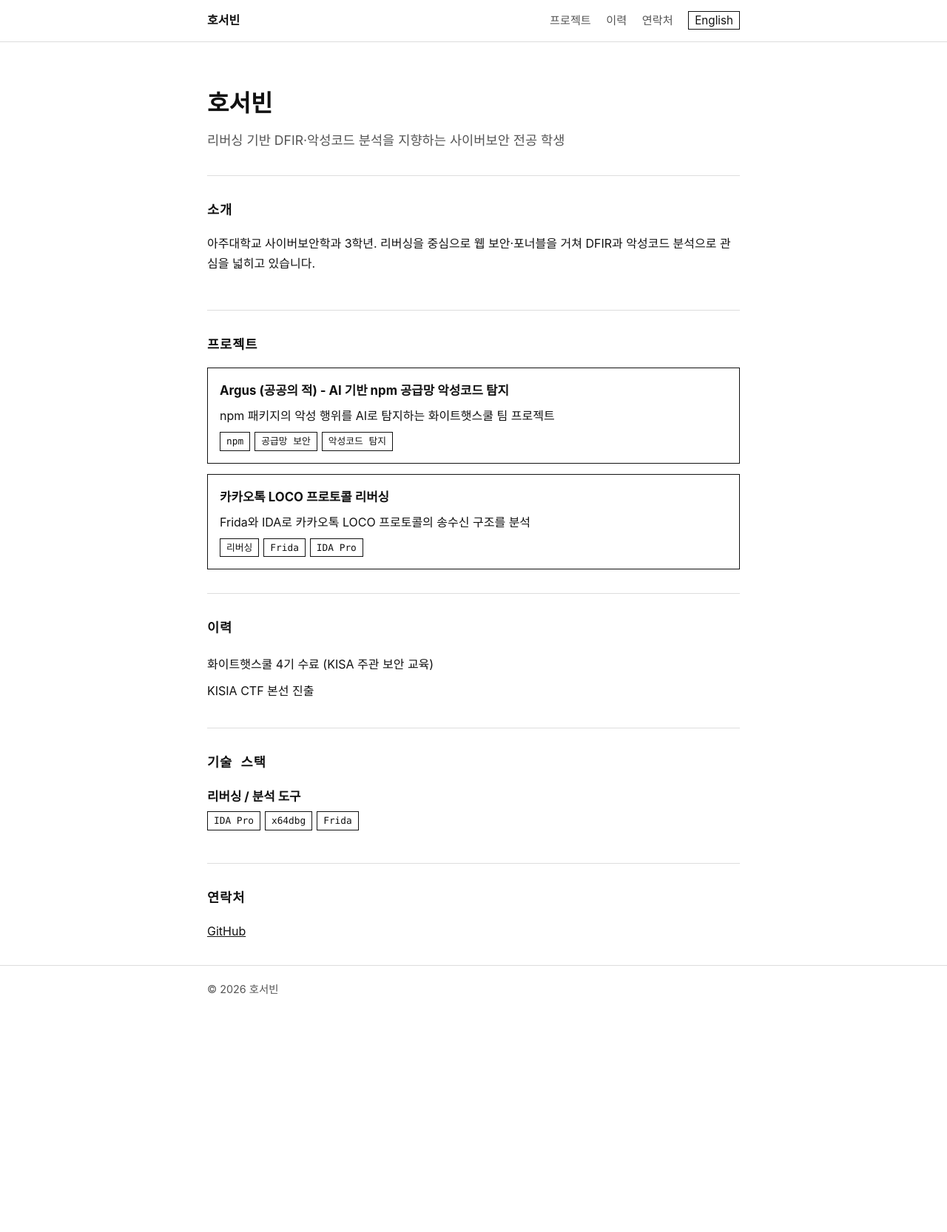
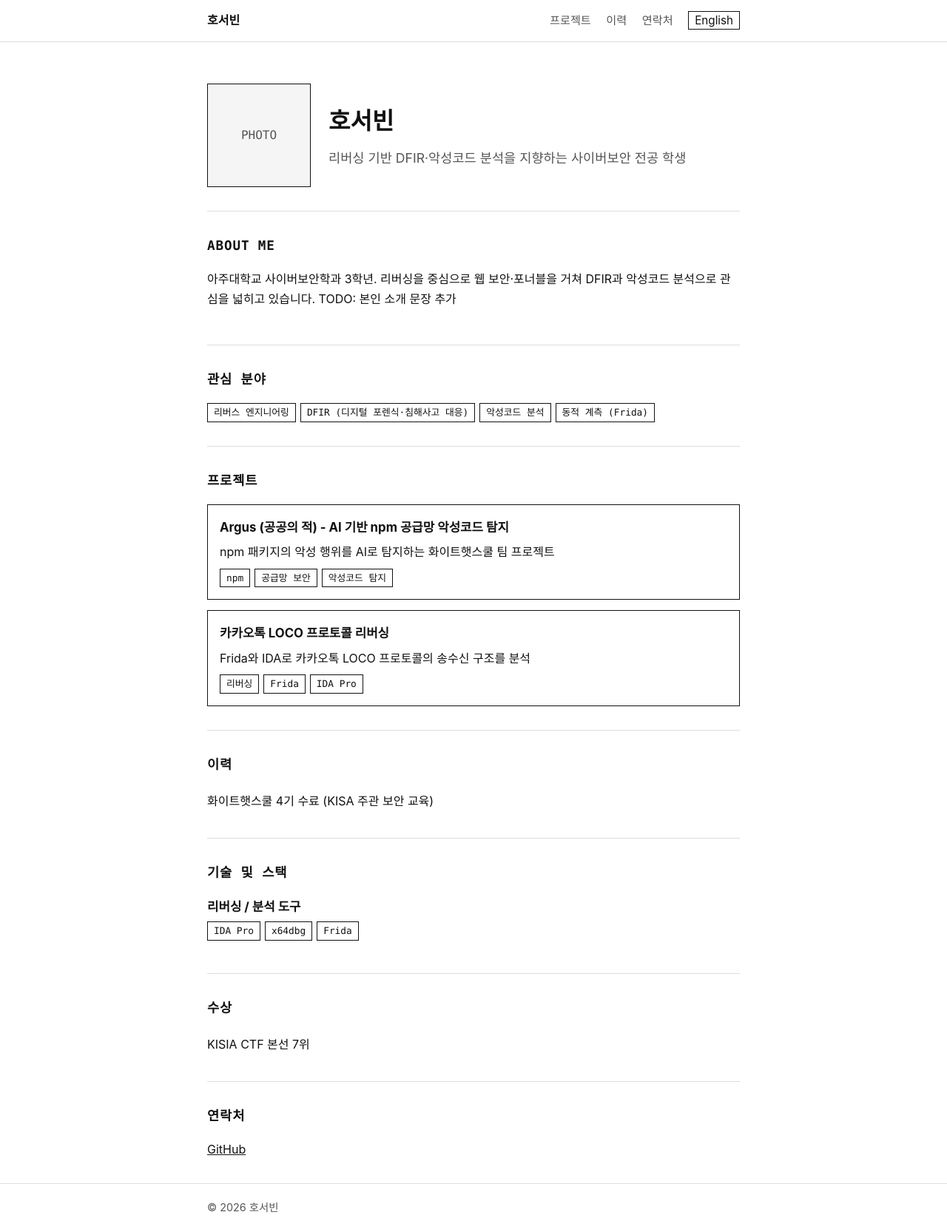
Before and after one commit to biniyapp/biniyapp.github.io, a Jekyll site: the page built from index.html, in a window 1280 px wide. Shown: the whole page at 74% size. Built offline with Jekyll 4.4.1, drawn with Linux system fonts in a browser that asks for light colours; before the commit the page ends 1371 px from its top, so only the background shows below that.

Commit message:
프로필 사진 자리, 관심 분야, 기술 및 스택, 수상 섹션 추가
Co-Authored-By: Claude Sonnet 5.5 <noreply@anthropic.com>
Claude-Session: https://claude.ai/code/session_01DUwXML3xXfC8NqrmcXPrfE

```diff
--- /dev/null
+++ b/_data/awards.yml
@@ -0,0 +1,5 @@
+# 수상 내역
+# TODO: period(연도)를 실제 값으로 채우기
+- period: ""
+  ko: "KISIA CTF 본선 7위"
+  en: "7th place, KISIA CTF finals"
--- a/_data/history.yml
+++ b/_data/history.yml
@@ -1,8 +1,6 @@
 # 이력 목록 (위에서부터 순서대로 표시됨)
 # TODO: period(기간)를 실제 값으로 채우기
+# 수상 내역은 awards.yml 에 따로 관리
 - period: ""
   ko: "화이트햇스쿨 4기 수료 (KISA 주관 보안 교육)"
   en: "Completed White Hat School 4th cohort (KISA security training)"
-- period: ""
-  ko: "KISIA CTF 본선 진출"
-  en: "Qualified for the KISIA CTF finals"
--- a/_data/i18n.yml
+++ b/_data/i18n.yml
@@ -1,11 +1,14 @@
 # 화면에 표시되는 문구 모음 (언어별)
 ko:
   tagline: "리버싱 기반 DFIR·악성코드 분석을 지향하는 사이버보안 전공 학생"
-  about: "소개"
-  about_body: "아주대학교 사이버보안학과 3학년. 리버싱을 중심으로 웹 보안·포너블을 거쳐 DFIR과 악성코드 분석으로 관심을 넓히고 있습니다."
+  about: "About me"
+  about_body: "아주대학교 사이버보안학과 3학년. 리버싱을 중심으로 웹 보안·포너블을 거쳐 DFIR과 악성코드 분석으로 관심을 넓히고 있습니다. TODO: 본인 소개 문장 추가"
+  interests: "관심 분야"
+  awards: "수상"
+  photo_alt: "프로필 사진"
   projects: "프로젝트"
   history: "이력"
-  skills: "기술 스택"
+  skills: "기술 및 스택"
   contact: "연락처"
   back: "← 목록으로"
   role: "역할"
@@ -14,11 +17,14 @@ ko:
   no_projects: "준비 중입니다."
 en:
   tagline: "Cybersecurity student aiming at DFIR and malware analysis, built on reverse engineering"
-  about: "About"
-  about_body: "Junior majoring in Cyber Security at Ajou University. Starting from reverse engineering, with a background in web security and pwnable, now expanding into DFIR and malware analysis."
+  about: "About me"
+  about_body: "Junior majoring in Cyber Security at Ajou University. Starting from reverse engineering, with a background in web security and pwnable, now expanding into DFIR and malware analysis. TODO: add your own intro"
+  interests: "Interests"
+  awards: "Awards"
+  photo_alt: "Profile photo"
   projects: "Projects"
   history: "Experience"
-  skills: "Skills"
+  skills: "Skills & Stack"
   contact: "Contact"
   back: "← Back to list"
   role: "Role"
--- /dev/null
+++ b/_data/interests.yml
@@ -0,0 +1,9 @@
+# 관심 분야 (태그 형태로 표시됨)
+- ko: "리버스 엔지니어링"
+  en: "Reverse Engineering"
+- ko: "DFIR (디지털 포렌식·침해사고 대응)"
+  en: "DFIR"
+- ko: "악성코드 분석"
+  en: "Malware Analysis"
+- ko: "동적 계측 (Frida)"
+  en: "Dynamic Instrumentation (Frida)"
--- a/_data/skills.yml
+++ b/_data/skills.yml
@@ -3,3 +3,7 @@
 - group_ko: "리버싱 / 분석 도구"
   group_en: "Reverse Engineering / Tools"
   items: ["IDA Pro", "x64dbg", "Frida"]
+# TODO: 아래 그룹을 실제 사용한 것만 골라 추가 (예시)
+# - group_ko: "언어"
+#   group_en: "Languages"
+#   items: ["C", "Python"]
--- a/_includes/home.html
+++ b/_includes/home.html
@@ -6,14 +6,33 @@
 {% assign t = site.data.i18n[L] %}
 {% assign items = site.projects | where: "lang", L | sort: "order" %}
 
+{% comment %} 프로필 사진: assets/img/profile.jpg 가 있으면 표시, 없으면 빈 자리 표시 {% endcomment %}
+{% assign photo = site.static_files | where: "path", "/assets/img/profile.jpg" | first %}
+
 <section class="hero">
-  <h1>{% if L == "en" and site.author.name_en != "" %}{{ site.author.name_en }}{% else %}{{ site.author.name_ko }}{% endif %}</h1>
-  <p class="tagline">{{ t.tagline }}</p>
+  <div class="hero-photo">
+    {% if photo %}
+    <img src="{{ '/assets/img/profile.jpg' | relative_url }}" alt="{{ t.photo_alt }}">
+    {% else %}
+    <div class="photo-empty">PHOTO</div>
+    {% endif %}
+  </div>
+  <div class="hero-text">
+    <h1>{% if L == "en" and site.author.name_en != "" %}{{ site.author.name_en }}{% else %}{{ site.author.name_ko }}{% endif %}</h1>
+    <p class="tagline">{{ t.tagline }}</p>
+  </div>
 </section>
 
 <section id="about">
   <h2>{{ t.about }}</h2>
   <p>{{ t.about_body }}</p>
+</section>
+
+<section id="interests">
+  <h2>{{ t.interests }}</h2>
+  <ul class="tags">
+    {% for i in site.data.interests %}<li>{% if L == "en" %}{{ i.en }}{% else %}{{ i.ko }}{% endif %}</li>{% endfor %}
+  </ul>
 </section>
 
 <section id="projects">
@@ -57,6 +76,18 @@
   {% endfor %}
 </section>
 
+<section id="awards">
+  <h2>{{ t.awards }}</h2>
+  <ul class="timeline">
+    {% for a in site.data.awards %}
+    <li>
+      {% if a.period != "" %}<span class="when">{{ a.period }}</span>{% endif %}
+      <span>{% if L == "en" %}{{ a.en }}{% else %}{{ a.ko }}{% endif %}</span>
+    </li>
+    {% endfor %}
+  </ul>
+</section>
+
 <section id="contact">
   <h2>{{ t.contact }}</h2>
   <ul class="links">
--- a/assets/css/style.css
+++ b/assets/css/style.css
@@ -34,8 +34,12 @@ section:last-child { border-bottom: none; }
 h1 { font-size: 2rem; margin: 0 0 8px; }
 h2 { font-family: var(--mono); font-size: 1.1rem; text-transform: uppercase; letter-spacing: 0.05em; margin: 0 0 16px; }
 h3 { font-size: 1.05rem; margin: 0 0 6px; }
-.hero { padding-top: 56px; }
+.hero { padding-top: 56px; display: flex; gap: 24px; align-items: center; }
+.hero-photo { flex: 0 0 140px; }
+.hero-photo img, .photo-empty { width: 140px; height: 140px; border: 1px solid var(--fg); object-fit: cover; display: block; }
+.photo-empty { display: flex; align-items: center; justify-content: center; font-family: var(--mono); color: var(--muted); background: #f5f5f5; }
 .tagline { color: var(--muted); font-size: 1.1rem; margin: 0; }
+@media (max-width: 520px) { .hero { flex-direction: column; align-items: flex-start; } }
 
 /* 프로젝트 카드 */
 .cards { display: grid; gap: 14px; }
```
Also changed, not shown: 1 other file.
